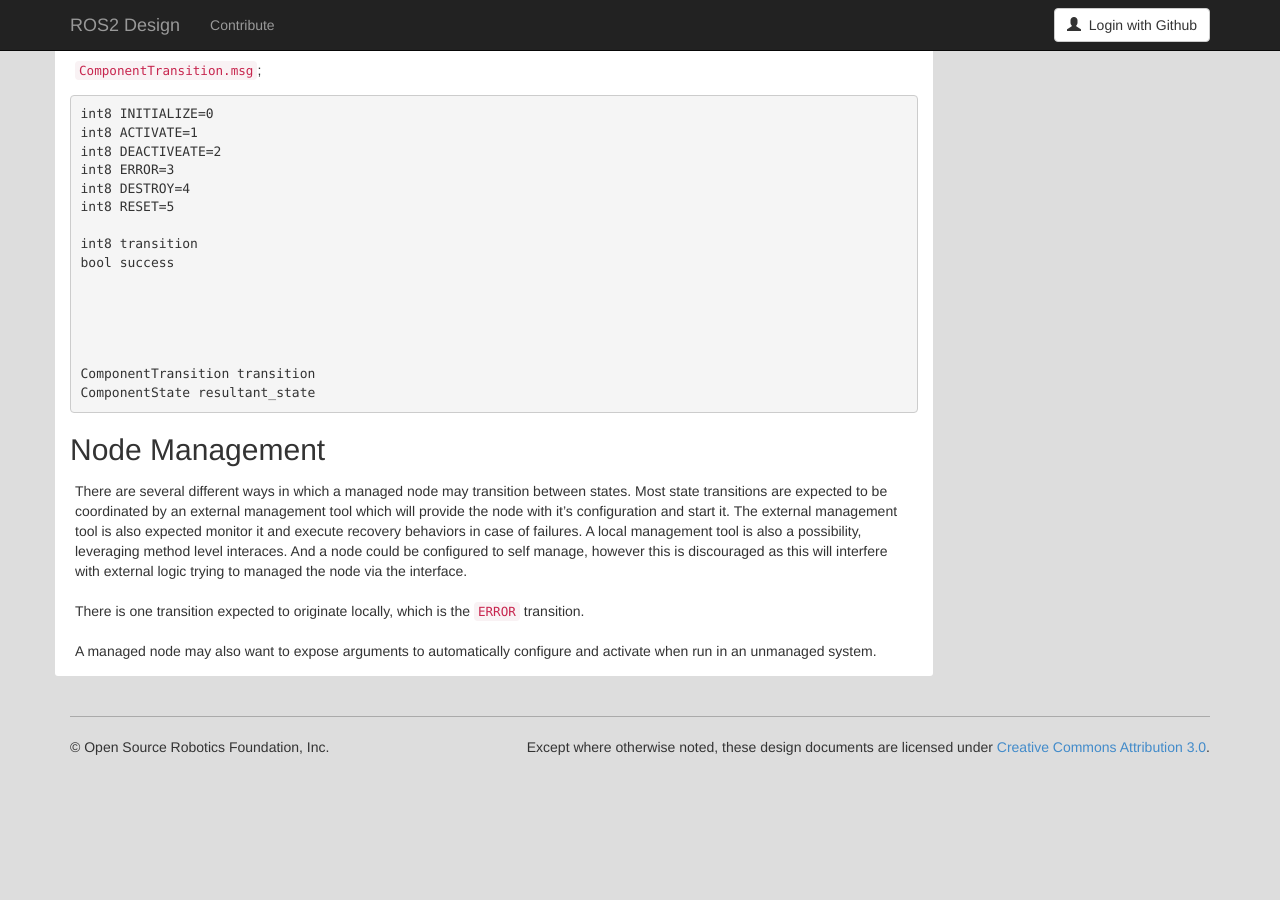
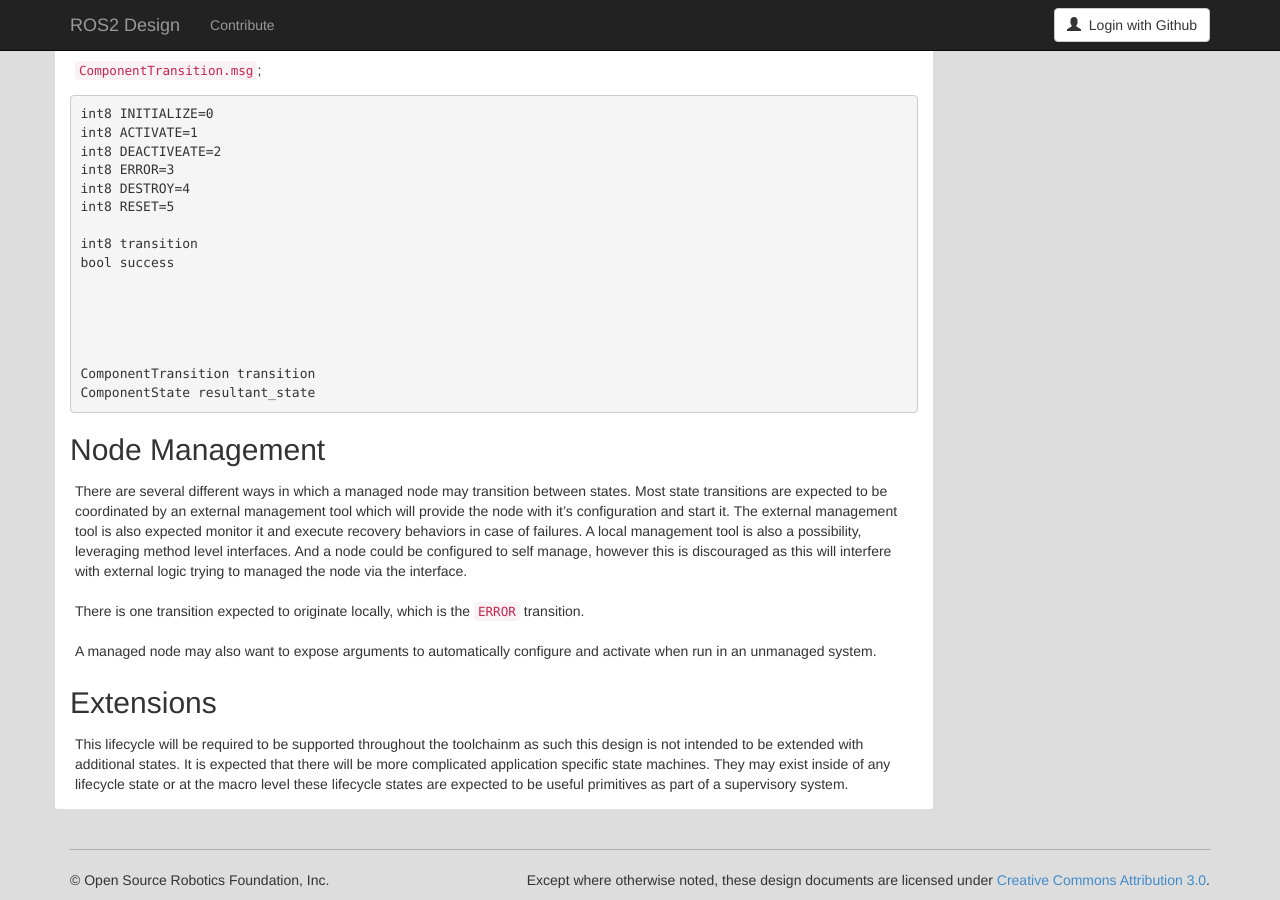
Before and after one commit to ros2/design, a Jekyll site: the page built from articles/node_lifecycle.md, in a window 1280 px wide and 900 px high, scrolled down 5308 px. Built offline with Jekyll 4.4.1, drawn with Linux system fonts in a browser that asks for light colours; nearby versions of some CDN libraries; before the commit the page ends 6075 px from its top, so only the background shows below that.

Commit message:
fix typo and add notes about extensibility

```diff
--- a/articles/node_lifecycle.md
+++ b/articles/node_lifecycle.md
@@ -258,9 +258,16 @@ It will publish ever time that a transition is triggered, whether successful or
 There are several different ways in which a managed node may transition between states.
 Most state transitions are expected to be coordinated by an external management tool which will provide the node with it's configuration and start it.
 The external management tool is also expected monitor it and execute recovery behaviors in case of failures.
-A local management tool is also a possibility, leveraging method level interaces.
+A local management tool is also a possibility, leveraging method level interfaces.
 And a node could be configured to self manage, however this is discouraged as this will interfere with external logic trying to managed the node via the interface.
 
 There is one transition expected to originate locally, which is the `ERROR` transition.
 
 A managed node may also want to expose arguments to automatically configure and activate when run in an unmanaged system.
+
+
+## Extensions
+
+This lifecycle will be required to be supported throughout the toolchainm as such this design is not intended to be extended with additional states.
+It is expected that there will be more complicated application specific state machines.
+They may exist inside of any lifecycle state or at the macro level these lifecycle states are expected to be useful primitives as part of a supervisory system.
```
